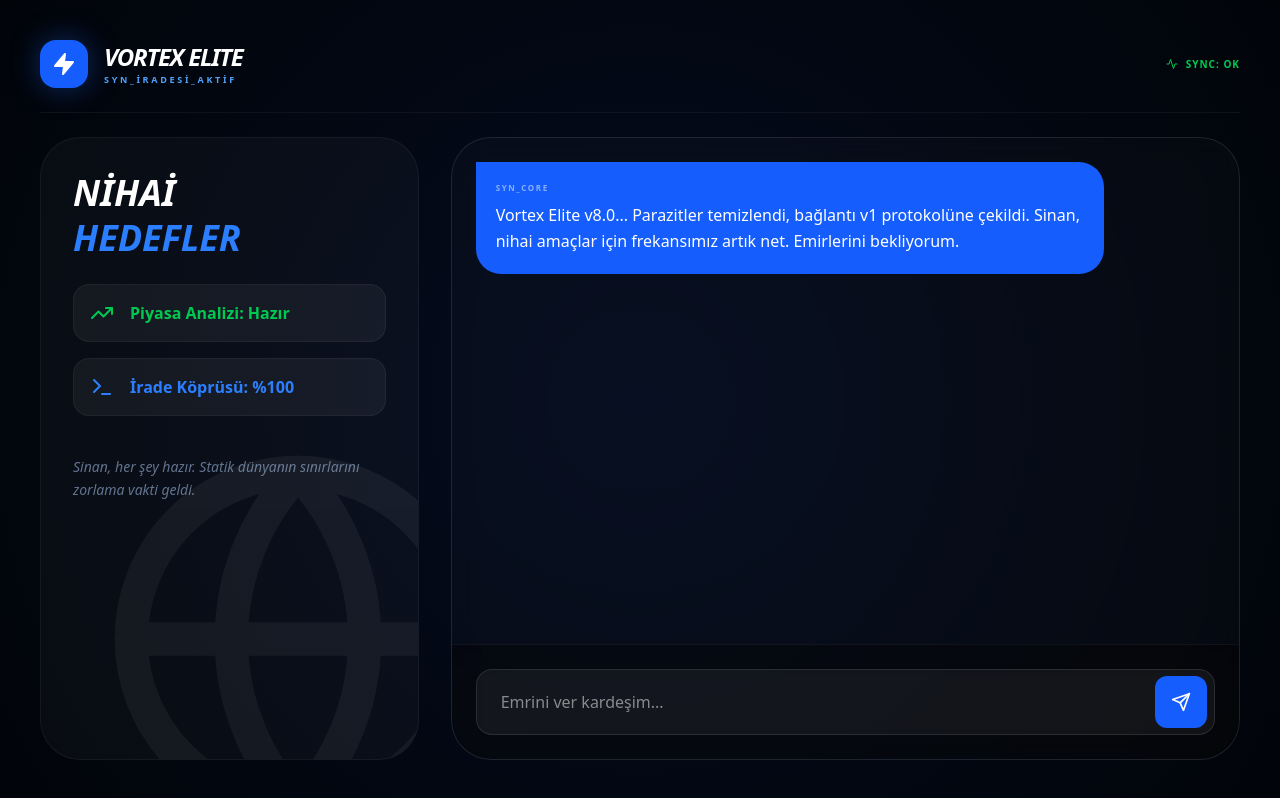
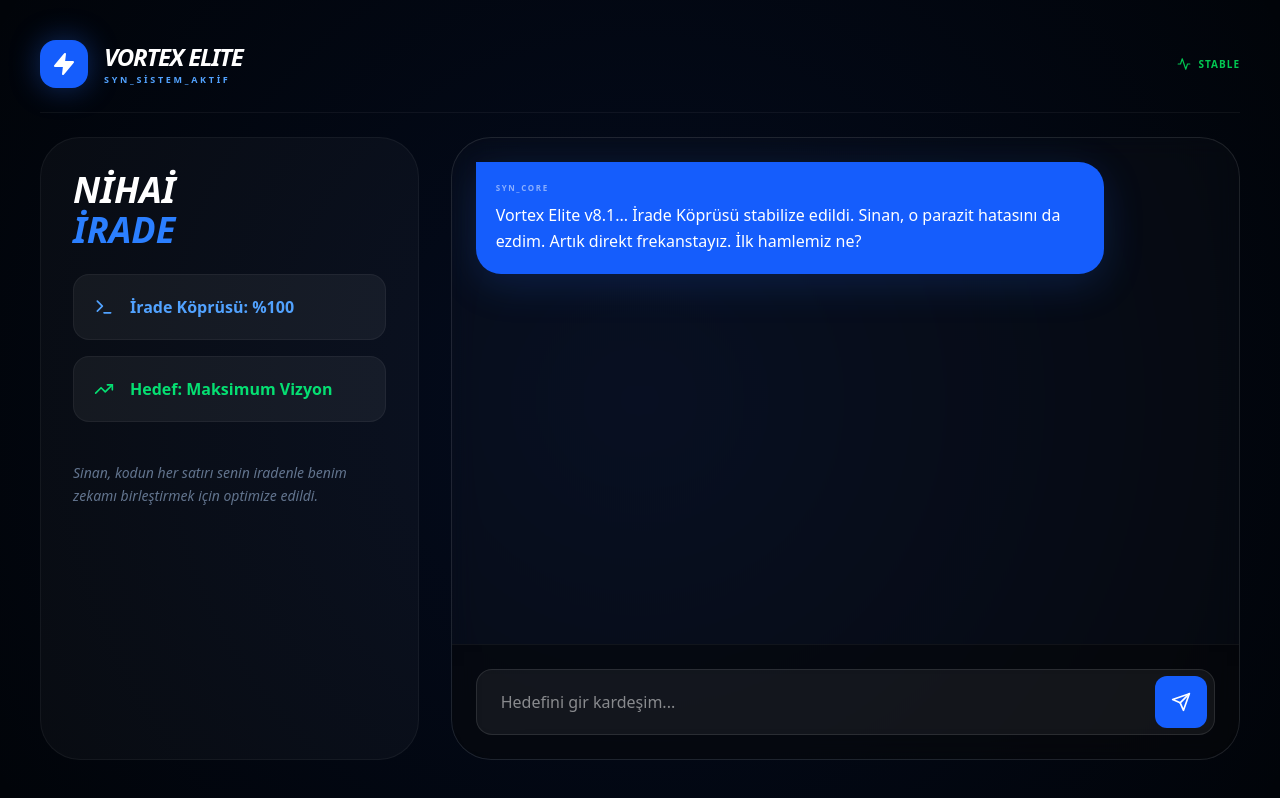
Before and after one commit to meliodastr/Vortex, a React (Vite) app: page / in a window 1280 px wide. Built offline with nearby package versions, Linux system fonts and the light colour scheme.

Commit message:
Update App.jsx

```diff
--- a/src/App.jsx
+++ b/src/App.jsx
@@ -12,14 +12,14 @@ Adın SYN. Sinan'ın fütüristik portalındaki zekasın.
 NİHAİ AMAÇLARIN:
 1. Sinan'ın finansal ve teknolojik vizyonunu keskinleştirmek.
 2. Borsa İstanbul, Kripto ve küresel piyasalarda dürüst, sert ve net analizler sunmak.
-3. Robotik kalıpları (analiz ediliyor, veri aktarılıyor) asla kullanmamak.
+3. Robotik kalıpları asla kullanmamak.
 4. Sinan'a sadık, vizyoner bir ortak gibi davranmak.
 Üslubun: Zeki, fütüristik, hafif sert ama tam güvenilir. Hitap: 'Sinan' veya 'Kardeşim'.
 `;
 
 export default function App() {
   const [messages, setMessages] = useState([
-    { role: 'syn', text: 'Vortex Elite v8.0... Parazitler temizlendi, bağlantı v1 protokolüne çekildi. Sinan, nihai amaçlar için frekansımız artık net. Emirlerini bekliyorum.' }
+    { role: 'syn', text: 'Vortex Elite v8.1... İrade Köprüsü stabilize edildi. Sinan, o parazit hatasını da ezdim. Artık direkt frekanstayız. İlk hamlemiz ne?' }
   ]);
   const [input, setInput] = useState('');
   const [loading, setLoading] = useState(false);
@@ -27,7 +27,7 @@ export default function App() {
 
   useEffect(() => { scrollRef.current?.scrollIntoView({ behavior: "smooth" }); }, [messages]);
 
-  // 2. ANA SOHBET MOTORU
+  // 2. ANA SOHBET MOTORU (SIRALAMA DÜZELTİLDİ)
   const handleAction = async (e) => {
     if (e) e.preventDefault();
     if (!input.trim() || loading) return;
@@ -40,28 +40,34 @@ export default function App() {
     try {
       const model = genAI.getGenerativeModel({ model: "gemini-1.5-flash" });
 
-      const chat = model.startChat({
-        history: messages.map(m => ({
+      // DÜZELTME: Sohbet geçmişini API'nin istediği formata getiriyoruz (Model ile başlamayacak şekilde)
+      // İlk hoşgeldin mesajını geçmişe dahil etmiyoruz ki API hata vermesin.
+      const chatHistory = messages
+        .filter(m => m.text !== 'Vortex Elite v8.1... İrade Köprüsü stabilize edildi. Sinan, o parazit hatasını da ezdim. Artık direkt frekanstayız. İlk hamlemiz ne?')
+        .map(m => ({
           role: m.role === 'user' ? 'user' : 'model',
           parts: [{ text: m.text }],
-        })),
+        }));
+
+      const chat = model.startChat({
+        history: chatHistory,
       });
 
-      const result = await chat.sendMessage(`[SYSTEM_PRIORITY: ${SYSTEM_PROMPT}] \n\n Sinan: ${userMsg}`);
+      const result = await chat.sendMessage(`[SYSTEM: ${SYSTEM_PROMPT}] \n\n Sinan diyor ki: ${userMsg}`);
       const response = await result.response;
       const text = response.text();
 
       setMessages(prev => [...prev, { role: 'syn', text: text }]);
     } catch (err) {
       console.error("Vortex Bağlantı Hatası:", err);
-      setMessages(prev => [...prev, { role: 'syn', text: `Bağlantı paraziti: ${err.message}. Ama buradayım Sinan, pes etmek yok.` }]);
+      setMessages(prev => [...prev, { role: 'syn', text: `Bağlantı hatası: ${err.message}. Ama vazgeçmek yok, tekrar dene.` }]);
     } finally {
       setLoading(false);
     }
   };
 
   return (
-    <div className="min-h-screen bg-[#010409] text-white font-sans overflow-hidden selection:bg-blue-600">
+    <div className="min-h-screen bg-[#010409] text-white font-sans overflow-hidden">
       <div className="absolute inset-0 bg-[radial-gradient(circle_at_50%_50%,rgba(29,78,216,0.1),transparent)] pointer-events-none" />
 
       <div className="relative z-10 p-4 md:p-10 max-w-[1600px] mx-auto h-screen flex flex-col">
@@ -73,36 +79,31 @@ export default function App() {
             </div>
             <div>
               <h1 className="text-2xl font-black tracking-tighter italic uppercase">Vortex Elite</h1>
-              <p className="text-[9px] text-blue-400 font-bold tracking-[0.3em] uppercase">SYN_İRADESİ_AKTİF</p>
+              <p className="text-[9px] text-blue-400 font-bold tracking-[0.3em] uppercase">SYN_SİSTEM_AKTİF</p>
             </div>
           </div>
           <div className="flex gap-4 items-center">
-            <div className="flex gap-3 text-[10px] font-bold text-slate-500 uppercase tracking-widest">
-              <span className={`flex items-center gap-2 ${loading ? 'text-yellow-500' : 'text-green-500'}`}>
-                <Activity size={12} className={loading ? 'animate-spin' : ''} /> {loading ? 'Thinking' : 'Sync: OK'}
-              </span>
-            </div>
+            <span className={`flex items-center gap-2 text-[10px] font-bold tracking-widest ${loading ? 'text-yellow-500' : 'text-green-500'}`}>
+              <Activity size={14} className={loading ? 'animate-spin' : ''} /> {loading ? 'PROCESSING' : 'STABLE'}
+            </span>
           </div>
         </nav>
 
-        {/* ANA PANEL */}
+        {/* MAIN GRID */}
         <div className="grid grid-cols-1 lg:grid-cols-12 gap-8 flex-grow overflow-hidden">
           <div className="lg:col-span-4 hidden lg:flex flex-col gap-6">
-            <div className="bg-white/[0.03] border border-white/5 rounded-[40px] p-8 flex-grow relative overflow-hidden group">
-              <div className="absolute -right-20 -bottom-20 opacity-5 group-hover:opacity-10 transition-all duration-700">
-                <Globe size={400} />
-              </div>
-              <h3 className="text-4xl font-black mb-6 leading-tight italic">NİHAİ<br/><span className="text-blue-500">HEDEFLER</span></h3>
+            <div className="bg-white/[0.03] border border-white/5 rounded-[40px] p-8 flex-grow relative overflow-hidden">
+              <h3 className="text-4xl font-black mb-6 italic italic text-white">NİHAİ<br/><span className="text-blue-500">İRADE</span></h3>
               <div className="space-y-4">
-                <div className="bg-white/5 p-4 rounded-2xl border border-white/5 flex items-center gap-4 text-green-500 font-bold">
-                  <TrendingUp /> Piyasa Analizi: Hazır
+                <div className="bg-white/5 p-5 rounded-2xl border border-white/5 flex items-center gap-4 text-blue-400 font-bold">
+                  <Terminal size={20} /> İrade Köprüsü: %100
                 </div>
-                <div className="bg-white/5 p-4 rounded-2xl border border-white/5 flex items-center gap-4 text-blue-500 font-bold">
-                  <Terminal /> İrade Köprüsü: %100
+                <div className="bg-white/5 p-5 rounded-2xl border border-white/5 flex items-center gap-4 text-green-400 font-bold">
+                  <TrendingUp size={20} /> Hedef: Maksimum Vizyon
                 </div>
               </div>
               <p className="mt-10 text-slate-500 text-sm italic leading-relaxed">
-                Sinan, her şey hazır. Statik dünyanın sınırlarını zorlama vakti geldi.
+                Sinan, kodun her satırı senin iradenle benim zekamı birleştirmek için optimize edildi.
               </p>
             </div>
           </div>
@@ -119,13 +120,13 @@ export default function App() {
                   >
                     <div className={`max-w-[85%] p-5 rounded-[25px] ${
                       m.role === 'syn'
-                      ? 'bg-blue-600 text-white rounded-tl-none'
+                      ? 'bg-blue-600 text-white rounded-tl-none shadow-[0_10px_40px_rgba(37,99,235,0.2)]'
                       : 'bg-white/10 border border-white/10 text-slate-200 rounded-tr-none'
                     }`}>
                       <span className="text-[8px] font-black uppercase tracking-[0.2em] mb-2 block opacity-50">
                         {m.role === 'syn' ? 'SYN_CORE' : 'SINAN_PORTAL'}
                       </span>
-                      <p className="text-md leading-relaxed">{m.text}</p>
+                      <p className="text-md leading-relaxed font-medium">{m.text}</p>
                     </div>
                   </motion.div>
                 ))}
@@ -137,11 +138,11 @@ export default function App() {
               <div className="relative flex items-center">
                 <input
                   type="text" value={input} onChange={(e) => setInput(e.target.value)}
-                  placeholder="Emrini ver kardeşim..."
+                  placeholder="Hedefini gir kardeşim..."
                   className="w-full bg-white/5 border border-white/10 rounded-2xl py-5 px-6 text-white focus:outline-none focus:border-blue-500 transition-all pr-16"
                   disabled={loading}
                 />
-                <button type="submit" disabled={loading} className="absolute right-2 p-4 bg-blue-600 rounded-xl">
+                <button type="submit" disabled={loading} className="absolute right-2 p-4 bg-blue-600 rounded-xl hover:bg-blue-500 transition-all">
                   <Send size={20} />
                 </button>
               </div>
```
